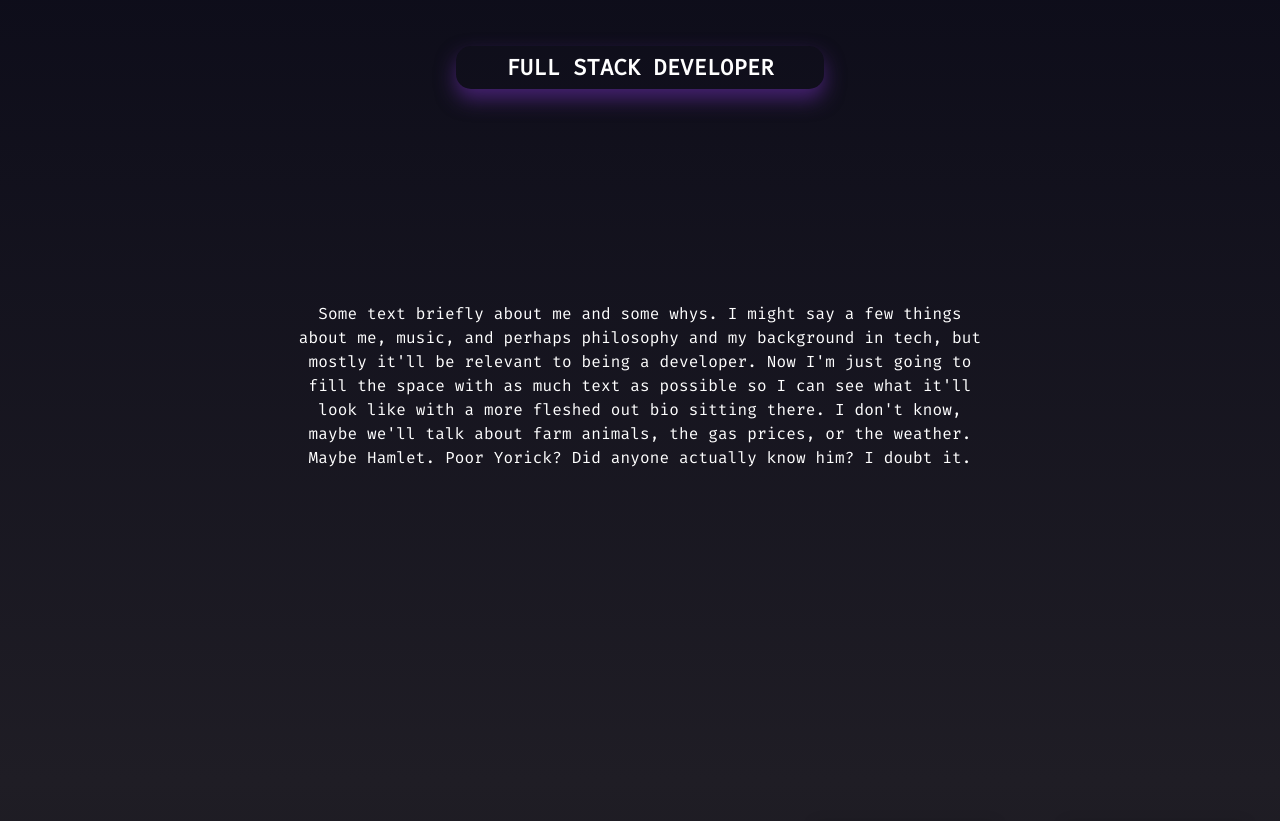
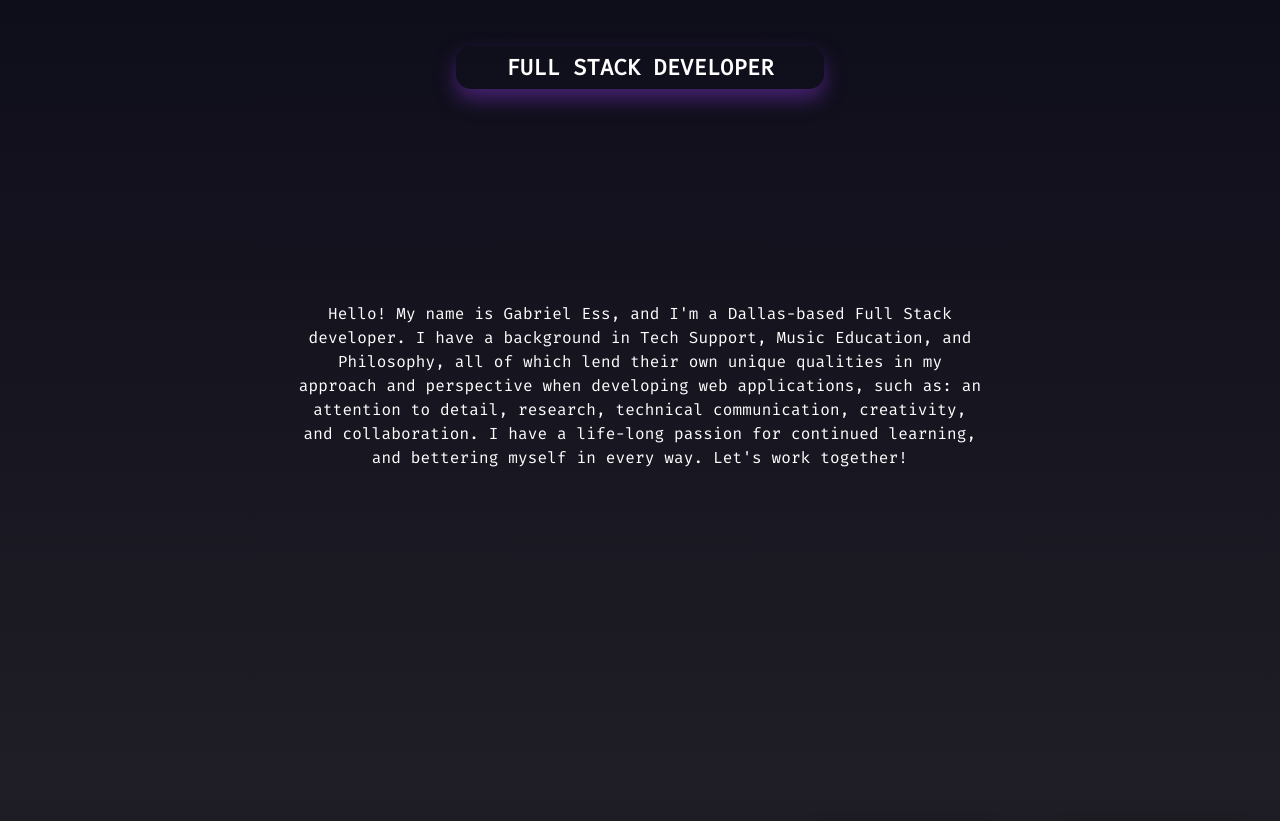
Before and after one commit to gabess3/Portfolio, a React (Create React App) app: page / in a window 1280 px wide. Shown: the part 540-1361 px from the top of the page. Built offline with nearby package versions, Linux system fonts and the light colour scheme.

Commit message:
updated about me section content

```diff
--- a/src/components/header.jsx
+++ b/src/components/header.jsx
@@ -9,7 +9,7 @@ export default function Header() {
 									<div className='about container'>
 										<h1>GABRIEL ESS</h1>
 										<h3>FULL STACK DEVELOPER</h3>
-										<p>Some text briefly about me and some whys. I might say a few things about me, music, and perhaps philosophy and my background in tech, but mostly it'll be relevant to being a developer. Now I'm just going to fill the space with as much text as possible so I can see what it'll look like with a more fleshed out bio sitting there. I don't know, maybe we'll talk about farm animals, the gas prices, or the weather. Maybe Hamlet. Poor Yorick? Did anyone actually know him? I doubt it.</p>
+										<p>Hello! My name is Gabriel Ess, and I'm a Dallas-based Full Stack developer. I have a background in Tech Support, Music Education, and Philosophy, all of which lend their own unique qualities in my approach and perspective when developing web applications, such as: an attention to detail, research, technical communication, creativity, and collaboration. I have a life-long passion for continued learning, and bettering myself in every way. Let's work together!</p>
 									</div>
 							</div>
 					</header>
```
